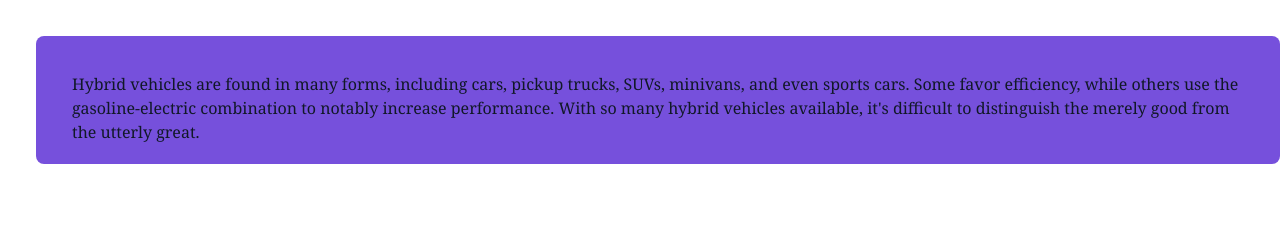
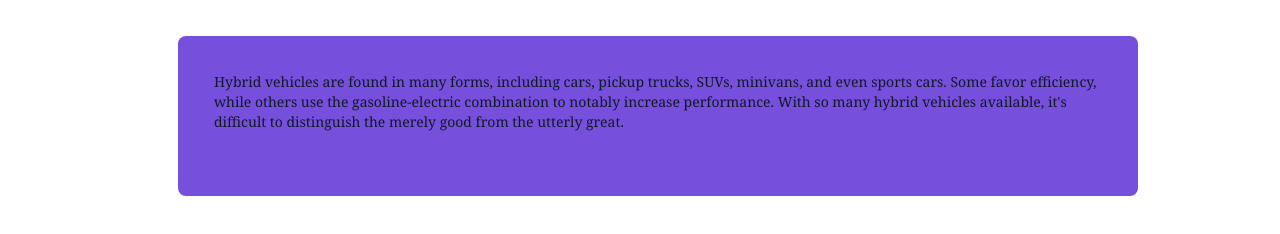
Before and after one commit to MANIZABAYO-Elie/18-09-tailwindcss, a website: page public/index.html in a window 1280 px wide. Drawn offline with Linux system fonts and the light colour scheme.

Commit message:
file committed

```diff
--- a/public/index.html
+++ b/public/index.html
@@ -8,7 +8,7 @@
 </head>
 <body class="flex justify-center  items-center">
      <div class="bg-[hsl(256,67%,59%)] mt-9 ml-9 flex justify-center
-                h-64 w-64 sm:h-20 w-32 lg:h-32 w-auto
+                h-64 w-64    xs:h-64 w-72 sm:h-96 w-60 md:h-80 w-60 text-sm  lg:h-40 w-1/2 xl:h-20 w-3/4
                text-gray-900 font-serif pt-9 pr-9 pl-9 rounded-lg">
         Hybrid vehicles are found in many forms, including cars,
         pickup trucks, SUVs, minivans, and even sports cars.
--- a/tailwind.config.js
+++ b/tailwind.config.js
@@ -3,6 +3,8 @@ module.exports = {
   content: ["./public/*.{html,js}"],
   theme: {
     screens: {
+
+      xs: '400px',
       sm: '480px',
       md: '768px',
       lg: '976px',
```
Also changed, not shown: public/style.css.
